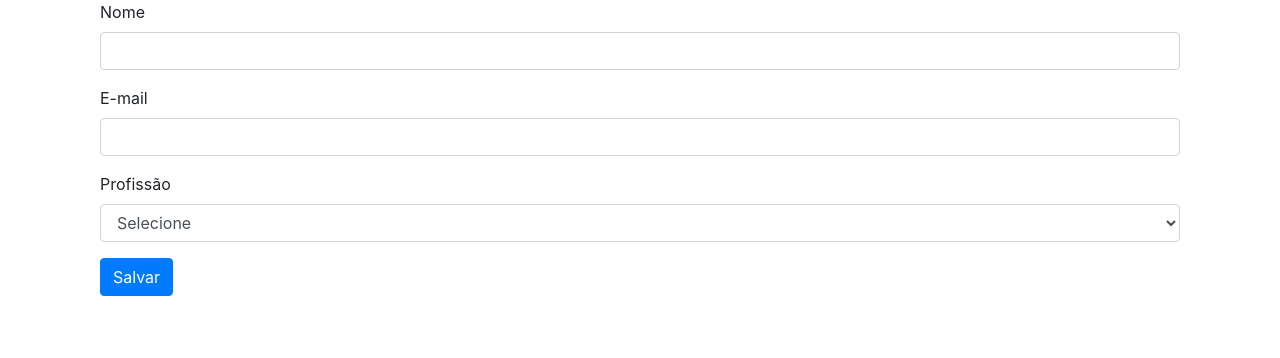
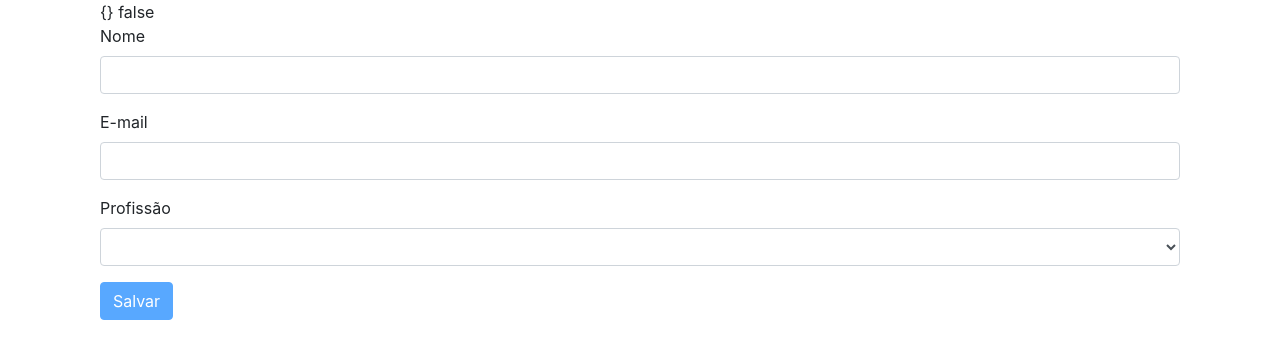
Before and after one commit to diegotesch/estudos-algar, an Angular app: page / in a window 1280 px wide. Shown: the top 358 px of the page. Built offline with nearby package versions, Linux system fonts and the light colour scheme.

Commit message:
Validacao de formularios Inicio

```diff
--- a/src/app/formulario-estudo/formulario-estudo.component.html
+++ b/src/app/formulario-estudo/formulario-estudo.component.html
@@ -1,24 +1,27 @@
 <div class="container">
+
+  {{ cliente | json }}
+  {{ userForm.valid }}
+
   <form #userForm="ngForm" (ngSubmit)="salvar(userForm)">
     <div class="form-group">
       <label class="form-control-label">Nome</label>
-      <input name="nome" type="text" class="form-control" ngModel>
+      <input name="nome" type="text" class="form-control" [(ngModel)]="cliente.nome" required minlength="10" >
     </div>
 
     <div class="form-group">
       <label class="form-control-label">E-mail</label>
-      <input name="email" type="text" class="form-control" ngModel >
+      <input name="email" type="text" class="form-control" [(ngModel)]="cliente.email" required email >
     </div>
 
     <div class="form-group">
       <label class="form-control-label">Profissão</label>
-      <select class="form-control" name="profissao" ngModel >
+      <select class="form-control" name="profissao" [(ngModel)]="cliente.profissao" required >
         <option value="">Selecione</option>
-        <option value="1">Engenheiro</option>
-        <option value="2">Dentista</option>
+        <option *ngFor="let profissao of profissoes" [value]="profissao">{{ profissao }}</option>
       </select>
     </div>
 
-    <button type="submit" class="btn btn-primary">Salvar</button>
+    <button type="submit" class="btn btn-primary" [disabled]="!userForm.valid">Salvar</button>
   </form>
 </div>
--- a/src/app/formulario-estudo/formulario-estudo.component.ts
+++ b/src/app/formulario-estudo/formulario-estudo.component.ts
@@ -1,5 +1,6 @@
 import { Component, OnInit } from '@angular/core';
 import { NgForm } from '@angular/forms';
+
 
 @Component({
   selector: 'app-formulario-estudo',
@@ -8,12 +9,30 @@ import { NgForm } from '@angular/forms';
 })
 export class FormularioEstudoComponent {
 
+  cliente: Cliente = new Cliente();
+  profissaoDefault = 'Outro'
+  profissoes = [
+    'Programador',
+    'Empresário',
+    'Engenheiro',
+    'Outro'
+  ];
+
   salvar(form: NgForm) {
+    // this.cliente.nome = form.value.nome;
+    // this.cliente.email = form.value.email;
+    // this.cliente.profissao = form.value.profissao;
 
-    console.log(form.value.nome);
-    console.log(form.value.email);
-    console.log(form.value.profissao);
-
+    console.log(form.value);
+    console.log(this.cliente);
   }
 
 }
+
+class Cliente {
+
+  nome: string;
+  email: string;
+  profissao: string;
+
+}
```
